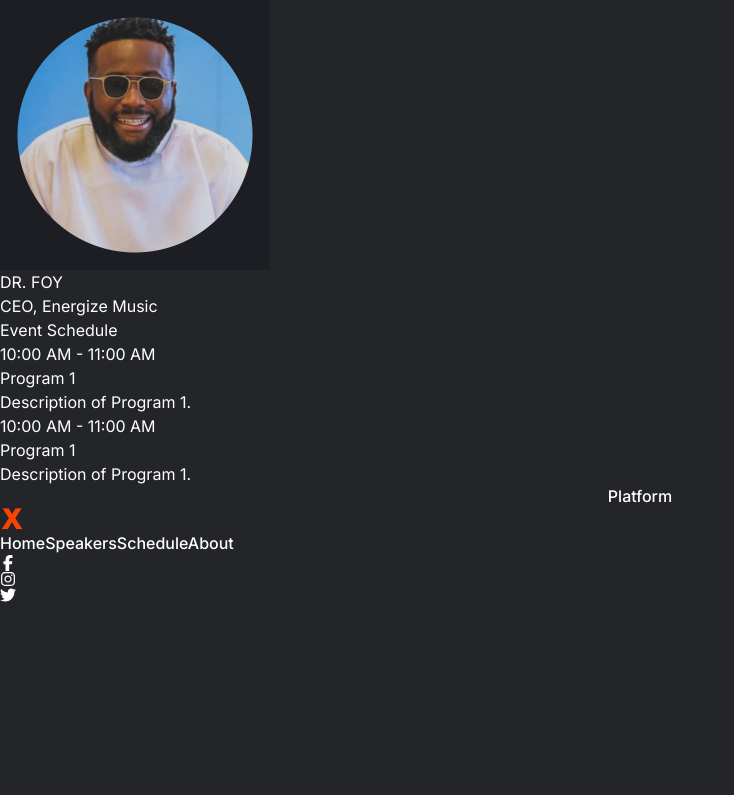
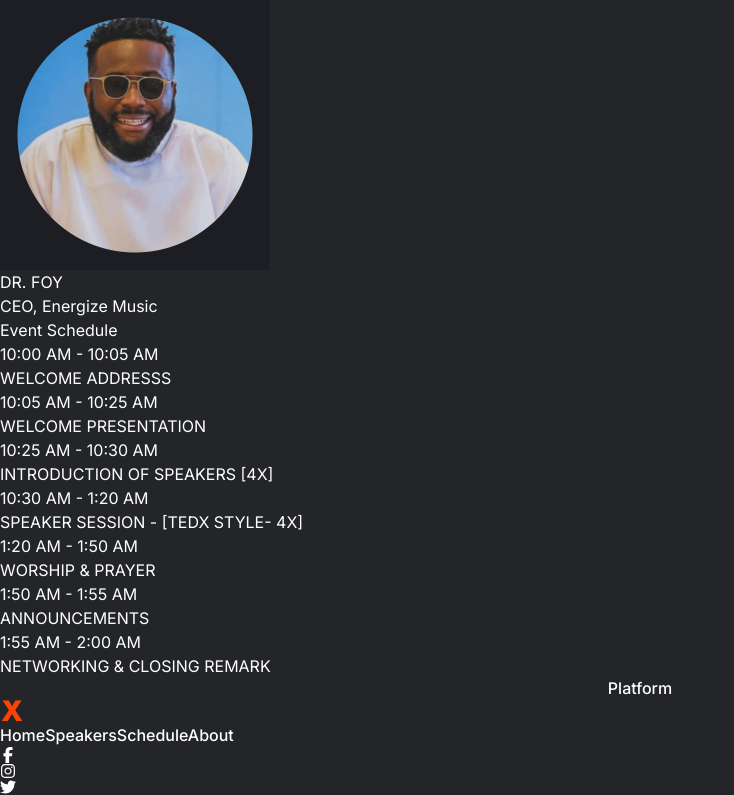
Before and after one commit to mzoyinda/PlatformX, a Next.js app: page / in a window 1280 px wide. Shown: the part 1521-2316 px from the top of the page, without its empty margins (0-734 px from the left). Before the commit the page ends 2124 px from the top, so only its background shows below. Built offline with nearby package versions, Linux system fonts and the light colour scheme.

Commit message:
event template completed

```diff
--- a/src/components/EventSchedule.jsx
+++ b/src/components/EventSchedule.jsx
@@ -1,5 +1,36 @@
 import React from "react";
 
+
+const programs = [
+    {
+        name: "WELCOME ADDRESSS",
+        time: "10:00 AM - 10:05 AM",
+    },
+    {
+        name: "WELCOME PRESENTATION",
+        time: "10:05 AM - 10:25 AM",
+    },
+    {
+        name: "INTRODUCTION OF SPEAKERS [4X]",
+        time: "10:25 AM - 10:30 AM",
+    },
+    {
+        name: "SPEAKER SESSION - [TEDX STYLE- 4X]",
+        time: "10:30 AM - 1:20 AM",
+    },
+    {
+        name: "WORSHIP & PRAYER",
+        time: "1:20 AM - 1:50 AM",
+    },
+    {
+        name: "ANNOUNCEMENTS",
+        time: "1:50 AM - 1:55 AM",
+    },
+    {
+        name: "NETWORKING & CLOSING REMARK",
+        time: "1:55 AM - 2:00 AM",
+    },
+]
 const EventSchedule = () => {
   return (
     <section className="bg-[#1C1E23] h-auto md:min-h-[600px] flex flex-col justify-start py-32 items-center bg-cover bg-no-repeat">
@@ -9,22 +40,20 @@ const EventSchedule = () => {
         <div className="container mx-auto px-4">
       <div className="flex w-full justify-center items-center flex-col gap-8">
 
-
-        <div className="program px-4 sm:px-16 py-4 w-[80vw] max-w-[1000px] lg:w-[60vw] text-black flex col-reverse flex-col sm:flex-row sm:justify-between sm:items-center bg-white rounded-lg shadow-md">
-          <p className="text-gray-600 font-bold mb-2">10:00 AM - 11:00 AM</p>
-          <div>
-          <h3 className="text-lg mb-4">Program 1 </h3>
-          <p className="text-gray-800">Description of Program 1.</p>
+{programs.map((program, index)=>{
+    return(
+        <div key={index} className="program pl-8 sm:px-16 py-4 w-[80vw] max-w-[1000px] lg:w-[60vw] flex col-reverse flex-col sm:flex-row sm:justify-between sm:items-center bg-[#42454ce4] text-white rounded-lg shadow-md">
+          <p className="text-[#aeafb1] font-bold mb-2">{program.time}</p>
+          <div className="w-full max-w-[350px] text-left">
+          <h3 className="text-lg opacity-80 font-bold mb-4">{program.name} </h3>
+          {/* <p className="text-gray-800">Description of Program 1.</p> */}
           </div>
         </div>
 
-        <div className="program px-4 sm:px-16 py-4 w-[80vw] max-w-[1000px] lg:w-[60vw] text-black flex col-reverse flex-col sm:flex-row sm:justify-between sm:items-center bg-white rounded-lg shadow-md">
-          <p className="text-gray-600 font-bold mb-2">10:00 AM - 11:00 AM</p>
-          <div>
-          <h3 className="text-lg mb-4">Program 1 </h3>
-          <p className="text-gray-800">Description of Program 1.</p>
-          </div>
-        </div>
+    )
+})}
+
+
 
       </div>
     </div>
```
